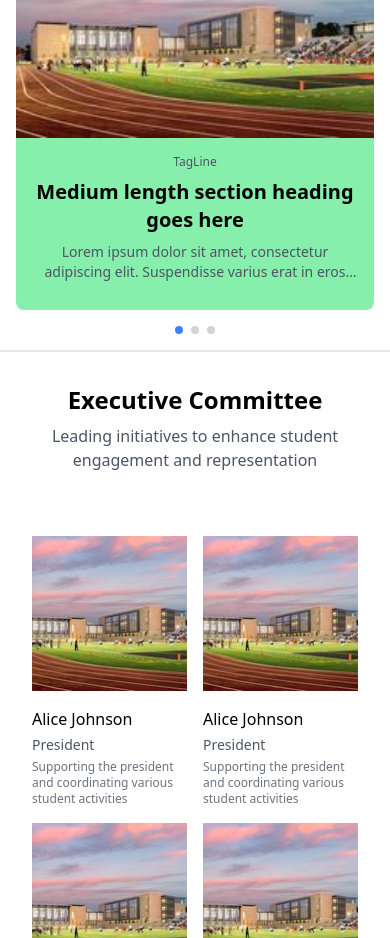
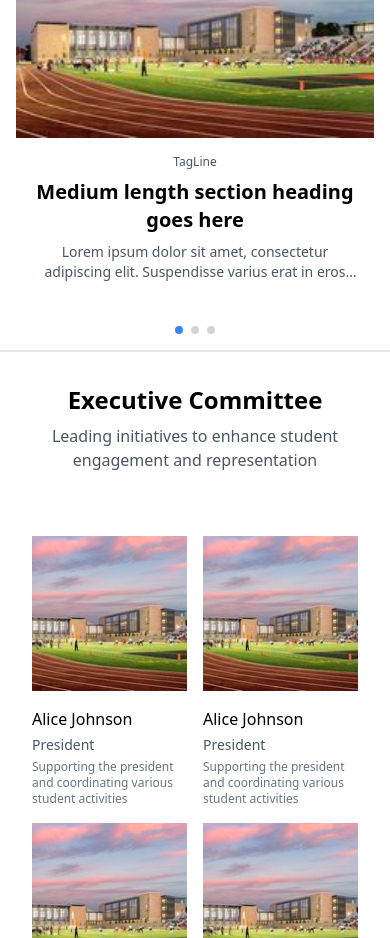
Before and after one commit to PathiniE/vcc_past-pupil-association-webpage, a Next.js app: page / in a window 390 px wide. Shown: the part 2620-3558 px from the top of the page. Built offline with nearby package versions, Linux system fonts and the light colour scheme.

Commit message:
update mobile view

```diff
--- a/src/app/components/Home/News.jsx
+++ b/src/app/components/Home/News.jsx
@@ -202,7 +202,7 @@ const MobileNewsCard = ({ title, description, image }) => (
     <div className="aspect-[16/9] w-full">
       <img src={image || "/placeholder.svg"} alt={title} className="w-full h-full object-cover bg-gray-100" />
     </div>
-    <div className="bg-green-300 p-4 text-center">
+    <div className=" p-4 text-center">
       <p className="text-xs text-gray-600 mb-2">TagLine</p>
       <h2 className="text-xl font-bold mb-2 line-clamp-2">{title}</h2>
       <p className="text-sm text-gray-600 mb-3 line-clamp-2">{description}</p>
```
